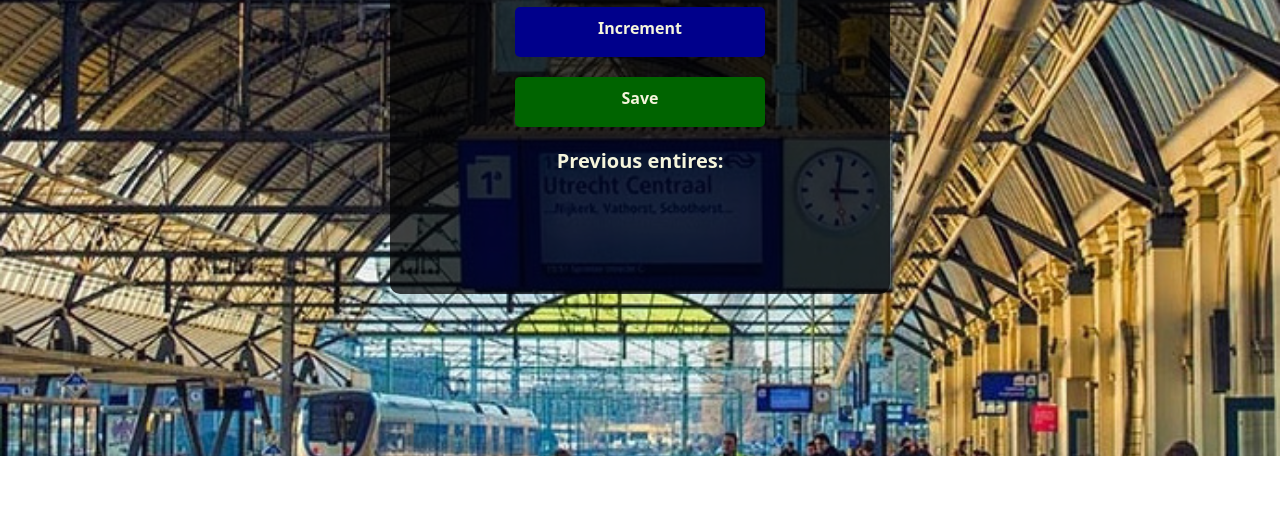
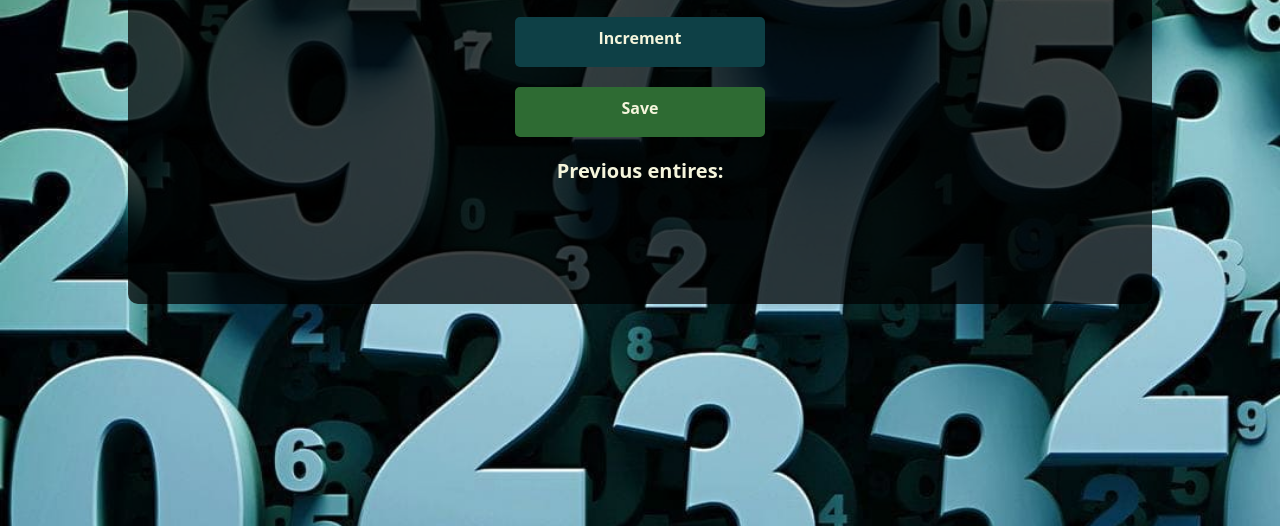
Before and after one commit to Mirinda11/Passenger-counter-app, a plain HTML site: page index.html in a window 1280 px wide. Shown: the part 344-870 px from the top of the page. Before the commit the page ends 800 px from the top, so only its background shows below. Drawn offline with Linux system fonts and the light colour scheme.

Commit message:
02.01ready

```diff
--- a/index.html
+++ b/index.html
@@ -9,11 +9,13 @@
 </head>
 <body>
 <div class="container">
-    <h1>People entered:</h1>
-    <h2 id="count-el">0</h2>
-    <batton class="increment-btn" id="increment-btn" onclick="increment()">Increment</batton>
-    <batton class="save-btn" id="save-btn" onclick="save()">Save</batton>
-    <p id="save-el">Previous entires:  </p>
+    <section>
+        <h1>Counter: </h1>
+        <h2 id="count-el">0</h2>
+        <batton class="increment-btn" id="increment-btn" onclick="increment()">Increment</batton>
+        <batton class="save-btn" id="save-btn" onclick="save()">Save</batton>
+        <p id="save-el">Previous entires:  </p>
+    </section>
 </div>
     <script src="index.html"></script>
 </body>
--- a/style.css
+++ b/style.css
@@ -4,38 +4,32 @@
     box-sizing: border-box;
 }
 
-.container {
-    width: 1200px;
-    height: auto;
-    padding-left: 15px;
-    margin-left: auto;
-    margin-right: auto;
-}
-
 body{
-    background-image: url(/station-zwolle.jpg);
+    width: 100%;
+    height: 100vh;
+    background-image: url(/BackgroundS.jpg);
     background-size: cover;
     background-repeat: no-repeat;
-    font-family: system-ui, -apple-system, BlinkMacSystemFont, 'Segoe UI', Roboto, Oxygen, Ubuntu, Cantarell, 'Open Sans', 'Helvetica Neue', sans-serif;
+    font-family:  'Open Sans', 'Helvetica Neue', sans-serif;
     font-weight: bold;
     text-align: center;
     overflow: hidden;
     color: beige;
+
 }
 
-.container{
-    max-width: 500px;
+.container {
+    max-width: 80%;
     background: rgba(0, 0, 0, 0.734);
     padding: 20px;
     border-radius: 10px;
-    margin-top: 50px;
-    margin-bottom: 50px;
+    margin : auto;
+    margin-top: 70px;
 }
 
 h1{
     margin-top: 140px;
     margin-bottom: 10px;
-
 }
 
 h2{
@@ -52,25 +46,22 @@ button , .increment-btn , .save-btn {
     font-family: inherit;
     cursor: pointer;
     border: none;
+    border-radius: 5px;
     padding-top: 10px;
     padding-bottom: 10px;
-    border-radius: 5px;
+
 }
 
 #increment-btn{
     display: block;
-    background: darkblue;
+    background: rgb(14, 64, 70);
     margin-left: auto;
     margin-right: auto;
 }
 
 #save-btn {
-    background: darkgreen;
-}
-
-.save-btn {
     display: block;
-    background: darkgreen;
+    background: rgb(46, 107, 51);
     margin-left: auto;
     margin-right: auto;
     margin-top: 20px;
```
Also changed, not shown: 8FEAC0C68544CA4272B715CED144897A-station-zwolle.jpg (deleted), BackgroundS.jpg (added), 2 other files.
